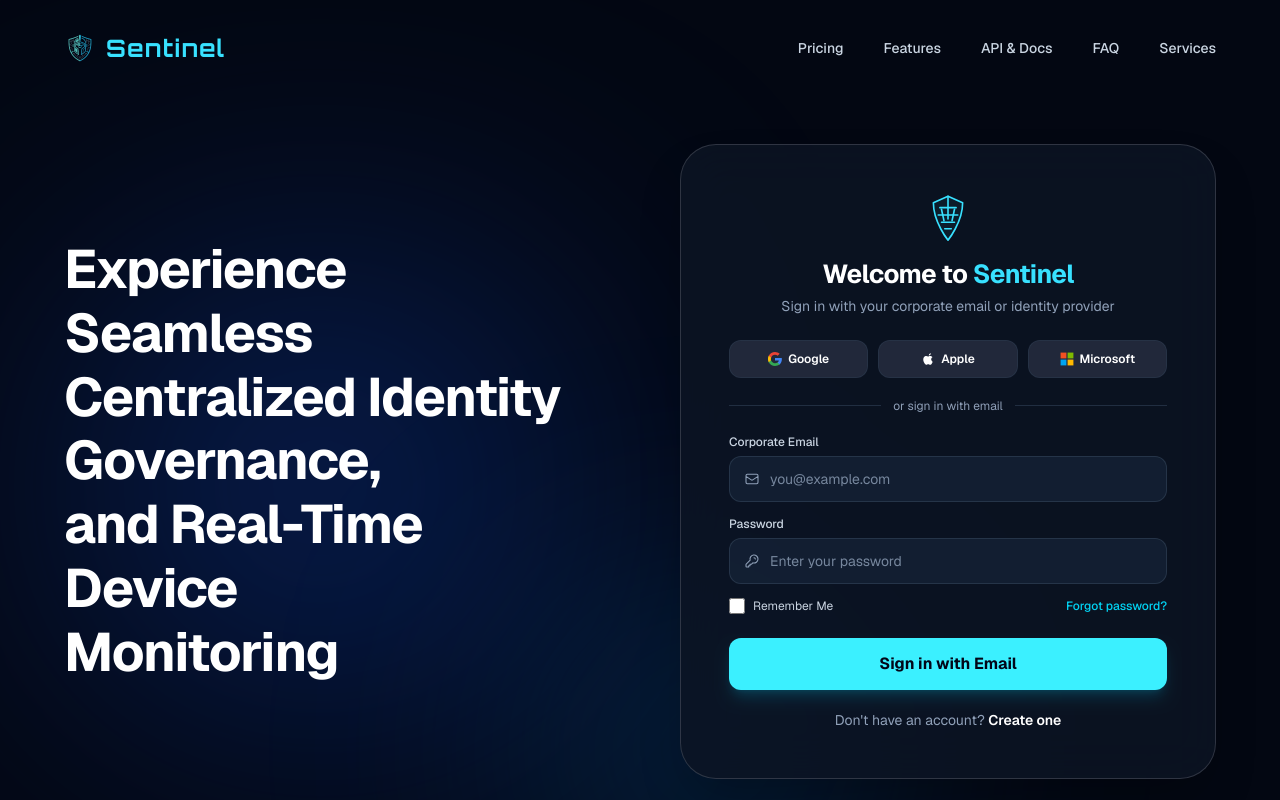
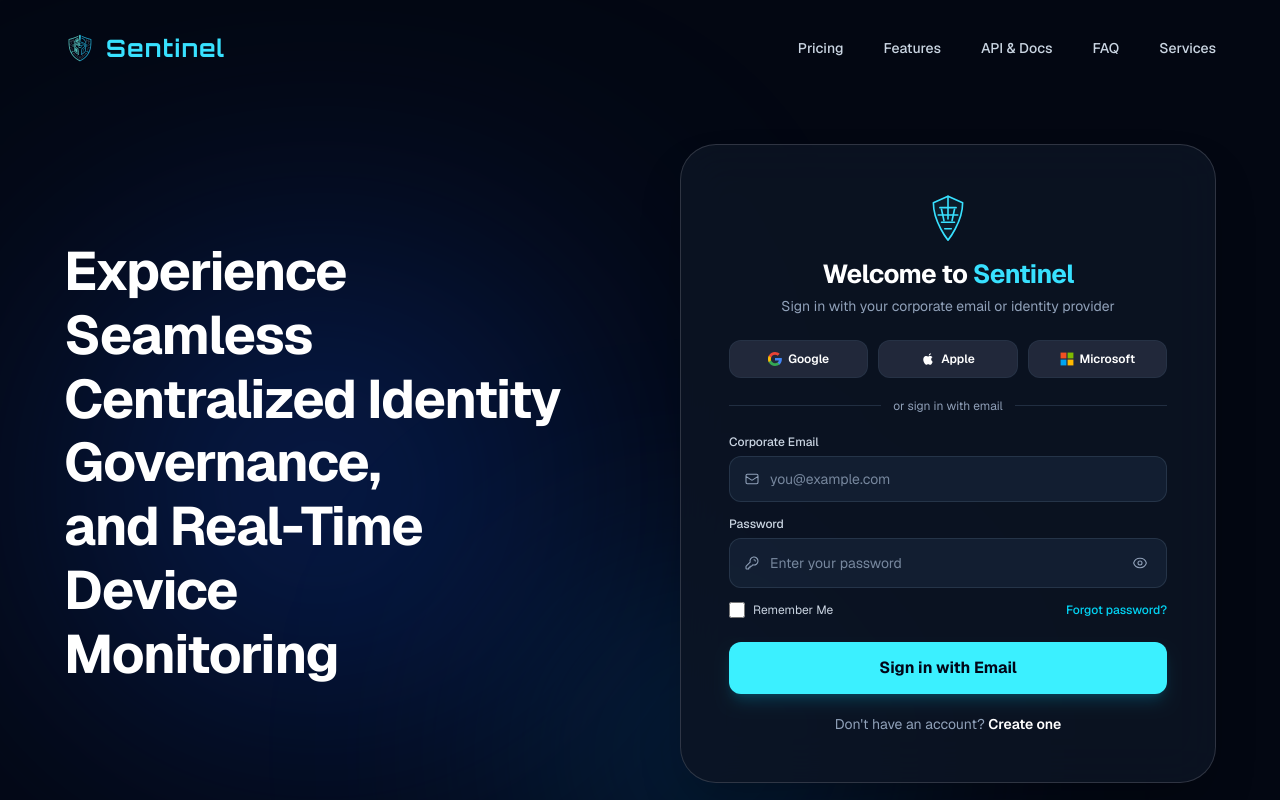
Before and after one commit to Sentinal-Security/web, a Next.js app: page /login in a window 1280 px wide. Shown: the top 800 px of the page. Built offline with nearby package versions, Linux system fonts and the light colour scheme; no server answers.

Commit message:
feat(web): add show/hide password toggle across auth forms [SS-151]

```diff
--- a/app/login/page.tsx
+++ b/app/login/page.tsx
@@ -9,6 +9,7 @@ import { saveSession, getStoredSession, clearSession } from "@/lib/session";
 import { getMfaChallengeStatus, loginWithGoogle, resendVerification } from "@/lib/api";
 import { User } from "@/types/auth";
 import Footer from "@/app/partials/footer";
+import { PasswordToggleAdornment } from "@/components/PasswordToggleAdornment";
 
 export default function LoginPage() {
   return (
@@ -58,6 +59,7 @@ function LoginPageContent() {
     setExistingUser(null);
     setEmail("");
     setPassword("");
+    setShowPassword(false);
     setValidationError("");
     setAuthError(null);
     setMfaChallenge(null);
@@ -66,6 +68,7 @@ function LoginPageContent() {
 
   const [email, setEmail] = useState("");
   const [password, setPassword] = useState("");
+  const [showPassword, setShowPassword] = useState(false);
   const [rememberMe, setRememberMe] = useState(false);
   const [validationError, setValidationError] = useState("");
 
@@ -1070,11 +1073,15 @@ function LoginPageContent() {
                         />
                       </svg>
                       <input
-                        type="password"
+                        type={showPassword ? "text" : "password"}
                         value={password}
                         onChange={(e) => setPassword(e.target.value)}
                         placeholder="Enter your password"
-                        className="w-full bg-transparent border-none outline-none text-white text-sm placeholder-slate-400/80"
+                        className="w-full bg-transparent border-none outline-none text-white text-sm placeholder-slate-400/80 pr-2"
+                      />
+                      <PasswordToggleAdornment
+                        show={showPassword}
+                        onToggle={() => setShowPassword((prev) => !prev)}
                       />
                     </div>
                   </div>
--- a/app/register/page.tsx
+++ b/app/register/page.tsx
@@ -7,6 +7,7 @@ import { useAuth } from "@/hooks/useAuth";
 import { resendVerification } from "@/lib/api";
 import Footer from "@/app/partials/footer";
 import { PasswordEntropyMeter } from "@/components/PasswordEntropyMeter";
+import { PasswordToggleAdornment } from "@/components/PasswordToggleAdornment";
 
 export default function RegisterPage() {
   const router = useRouter();
@@ -15,6 +16,7 @@ export default function RegisterPage() {
   const [fullName, setFullName] = useState("");
   const [email, setEmail] = useState("");
   const [password, setPassword] = useState("");
+  const [showPassword, setShowPassword] = useState(false);
   const [accountType, setAccountType] = useState<"PERSONAL" | "ENTERPRISE">("ENTERPRISE");
   const role = accountType === "ENTERPRISE" ? "ADMIN" : "USER";
   const [company, setCompany] = useState("");
@@ -506,11 +508,15 @@ export default function RegisterPage() {
                     />
                   </svg>
                   <input
-                    type="password"
+                    type={showPassword ? "text" : "password"}
                     value={password}
                     onChange={(e) => setPassword(e.target.value)}
                     placeholder="Create a strong password (min. 8 characters)"
-                    className="w-full bg-transparent border-none outline-none text-white text-sm placeholder-slate-500"
+                    className="w-full bg-transparent border-none outline-none text-white text-sm placeholder-slate-500 pr-2"
+                  />
+                  <PasswordToggleAdornment
+                    show={showPassword}
+                    onToggle={() => setShowPassword((prev) => !prev)}
                   />
                 </div>
                 {password && (
--- a/app/reset-password/page.tsx
+++ b/app/reset-password/page.tsx
@@ -6,6 +6,7 @@ import { useRouter, useSearchParams } from "next/navigation";
 import { resetPassword } from "@/lib/api";
 import Footer from "@/app/partials/footer";
 import { PasswordEntropyMeter } from "@/components/PasswordEntropyMeter";
+import { PasswordToggleAdornment } from "@/components/PasswordToggleAdornment";
 
 function ResetPasswordContent() {
   const router = useRouter();
@@ -14,6 +15,8 @@ function ResetPasswordContent() {
 
   const [password, setPassword] = useState("");
   const [confirmPassword, setConfirmPassword] = useState("");
+  const [showPassword, setShowPassword] = useState(false);
+  const [showConfirmPassword, setShowConfirmPassword] = useState(false);
   const [loading, setLoading] = useState(false);
   const [success, setSuccess] = useState(false);
   const [errorMessage, setErrorMessage] = useState("");
@@ -128,15 +131,21 @@ function ResetPasswordContent() {
           <label className="block text-xs font-medium text-slate-300 mb-1.5">
             New Password
           </label>
+          <div className="relative flex items-center bg-slate-900 border border-slate-700 rounded-xl px-3.5 py-2.5 focus-within:border-cyan-400 focus-within:ring-1 focus-within:ring-cyan-400 transition-all">
             <input
-            type="password"
+              type={showPassword ? "text" : "password"}
               autoComplete="new-password"
               required
               value={password}
               onChange={(e) => setPassword(e.target.value)}
               placeholder="At least 8 characters"
-            className="w-full px-3.5 py-2.5 bg-slate-900 border border-slate-700 rounded-xl text-white text-sm placeholder-slate-500 focus:outline-none focus:border-cyan-400 focus:ring-1 focus:ring-cyan-400"
+              className="w-full bg-transparent border-none outline-none text-white text-sm placeholder-slate-500 pr-2"
             />
+            <PasswordToggleAdornment
+              show={showPassword}
+              onToggle={() => setShowPassword((prev) => !prev)}
+            />
+          </div>
           <PasswordEntropyMeter password={password} />
         </div>
 
@@ -168,15 +177,21 @@ function ResetPasswordContent() {
           <label className="block text-xs font-medium text-slate-300 mb-1.5">
             Confirm New Password
           </label>
+          <div className="relative flex items-center bg-slate-900 border border-slate-700 rounded-xl px-3.5 py-2.5 focus-within:border-cyan-400 focus-within:ring-1 focus-within:ring-cyan-400 transition-all">
             <input
-            type="password"
+              type={showConfirmPassword ? "text" : "password"}
               autoComplete="new-password"
               required
               value={confirmPassword}
               onChange={(e) => setConfirmPassword(e.target.value)}
               placeholder="Repeat new password"
-            className="w-full px-3.5 py-2.5 bg-slate-900 border border-slate-700 rounded-xl text-white text-sm placeholder-slate-500 focus:outline-none focus:border-cyan-400 focus:ring-1 focus:ring-cyan-400"
+              className="w-full bg-transparent border-none outline-none text-white text-sm placeholder-slate-500 pr-2"
             />
+            <PasswordToggleAdornment
+              show={showConfirmPassword}
+              onToggle={() => setShowConfirmPassword((prev) => !prev)}
+            />
+          </div>
         </div>
 
         <button
--- /dev/null
+++ b/components/PasswordToggleAdornment.tsx
@@ -0,0 +1,62 @@
+"use client";
+
+import React from "react";
+
+interface PasswordToggleAdornmentProps {
+  show: boolean;
+  onToggle: () => void;
+  className?: string;
+}
+
+export function PasswordToggleAdornment({
+  show,
+  onToggle,
+  className = "",
+}: PasswordToggleAdornmentProps) {
+  return (
+    <button
+      type="button"
+      onClick={onToggle}
+      className={`text-slate-400 hover:text-slate-200 transition-colors shrink-0 p-1 rounded focus:outline-none focus:ring-1 focus:ring-cyan-400 cursor-pointer ${className}`}
+      aria-label={show ? "Hide password" : "Show password"}
+      title={show ? "Hide password" : "Show password"}
+      tabIndex={-1}
+    >
+      {show ? (
+        <svg
+          className="w-4 h-4"
+          fill="none"
+          stroke="currentColor"
+          viewBox="0 0 24 24"
+        >
+          <path
+            strokeLinecap="round"
+            strokeLinejoin="round"
+            strokeWidth="1.6"
+            d="M13.875 18.825A10.05 10.05 0 0112 19c-4.478 0-8.268-2.943-9.543-7a9.97 9.97 0 011.563-3.029m5.858.908a3 3 0 114.243 4.243M9.878 9.878l4.242 4.242M9.88 9.88l-3.29-3.29m7.532 7.532l3.29 3.29M3 3l18 18"
+          />
+        </svg>
+      ) : (
+        <svg
+          className="w-4 h-4"
+          fill="none"
+          stroke="currentColor"
+          viewBox="0 0 24 24"
+        >
+          <path
+            strokeLinecap="round"
+            strokeLinejoin="round"
+            strokeWidth="1.6"
+            d="M15 12a3 3 0 11-6 0 3 3 0 016 0z"
+          />
+          <path
+            strokeLinecap="round"
+            strokeLinejoin="round"
+            strokeWidth="1.6"
+            d="M2.458 12C3.732 7.943 7.523 5 12 5c4.478 0 8.268 2.943 9.542 7-1.274 4.057-5.064 7-9.542 7-4.477 0-8.268-2.943-9.542-7z"
+          />
+        </svg>
+      )}
+    </button>
+  );
+}
```
Also changed, not shown: app/dashboard/page.tsx (+31 -9 lines). Lines whose indentation alone changed are shown as unchanged.
